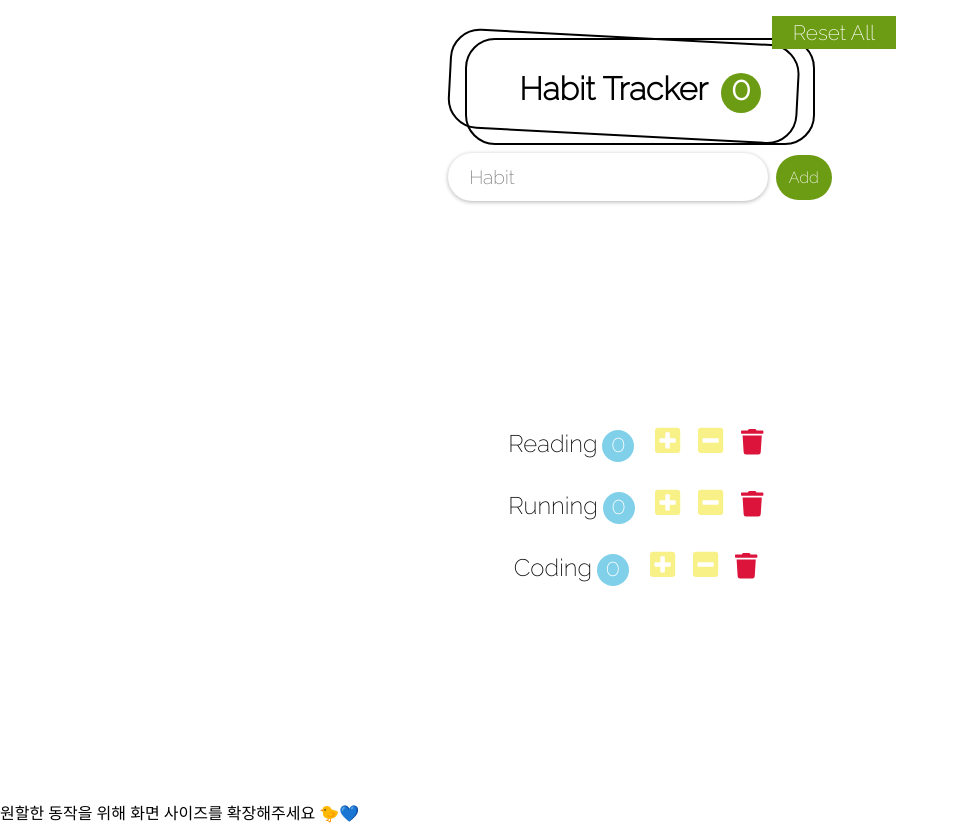
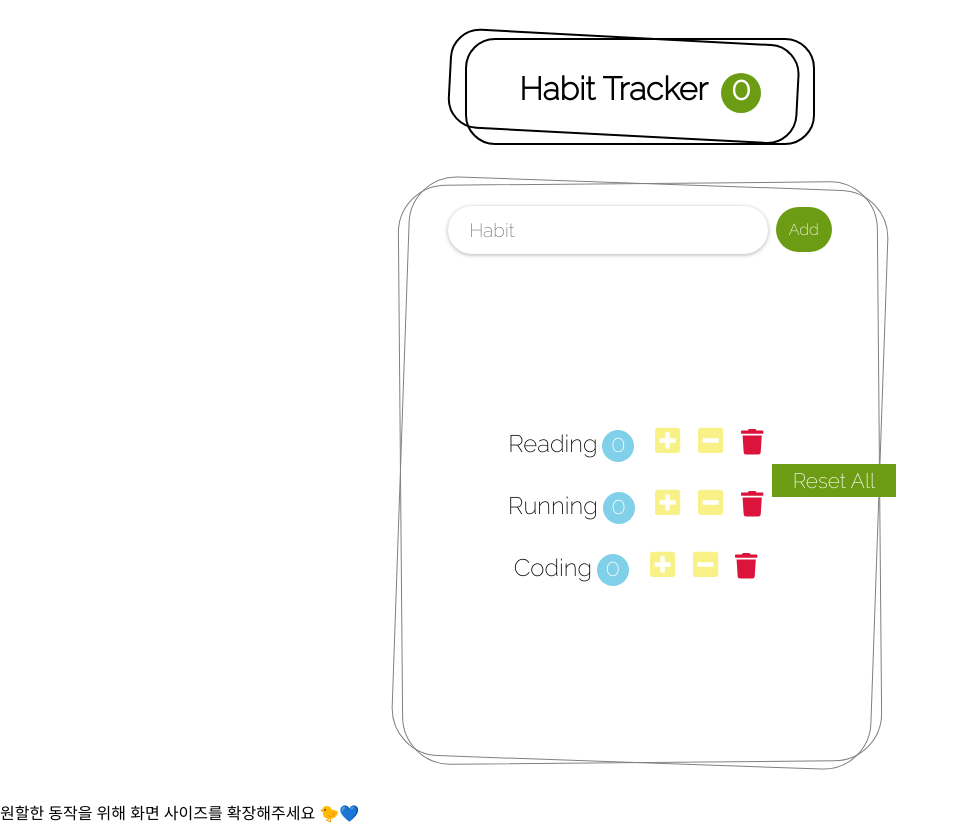
Before and after one commit to Jang-Ahyoung/Habits-Tracker, a React (Create React App) app: page / in a window 1280 px wide. Shown: the whole page, without its empty margins (0-959 px from the left). Built offline with nearby package versions, Linux system fonts and the light colour scheme.

Commit message:
바디 부분 디자인 변환

```diff
--- a/src/components/Habits.jsx
+++ b/src/components/Habits.jsx
@@ -9,12 +9,12 @@ class Habits extends Component {
         this.props.onIncrement(habit);
     };
 
-    handleDecrement = habit =>{
+    handleDecrement = habit => {
         this.props.onDecrement(habit);
     };
 
     // 어떤 걸 지울건지 알아야되 habit -> 지우고자하는 habit인자로 전달돼면
-    handleDelete = habit =>{
+    handleDelete = habit => {
         this.props.onDelete(habit);
     }
 
@@ -28,26 +28,26 @@ class Habits extends Component {
         // 이 컨포넌트는 아무런 데이터도 없는 멍청한
         // 대신 prop에 전달된 습관들의 배열을 돌며 Habit라는 컨포넌트로 변경해 보여주는
         return (
-            <>
-            <HabitAddForm onAdd={this.handleAdd}/>
-            <ul>
+            <div className="habits-container">
+                <div className="habits-border"></div>
+                <div className="habits-border2"></div>
+                <HabitAddForm onAdd={this.handleAdd} />
+                <ul className="habits-content">
                     {
                         this.props.habits.map(habit => (
                             <Habit
-                    key ={habit.id}
-                    habit = {habit}
+                                key={habit.id}
+                                habit={habit}
                                 // count = {habit.count} // 안에있는 데이터 수정하면 결국 동일한 오브젝트로 판단하기때문에 setState이용해 전체적인 오브젝트 업데이트 해준것 처럼
                                 // 전달할때 변화하는 것 따로 오브젝트로 떼서 전달해주면 된다!
                                 onIncrement={this.handleIncrement}
                                 onDecrement={this.handleDecrement}
-                    onDelete ={this.handleDelete}/>
-
+                                onDelete={this.handleDelete} />
                         ))
                     }
                 </ul>
-            <button className ="habits-reset" onClick={this.props.onReset}>Reset All</button>
-
-            </>
+                <button className="habits-reset" onClick={this.props.onReset}>Reset All</button>
+            </div>
         );
     }
 }
```
Lines whose indentation alone changed are shown as unchanged.
